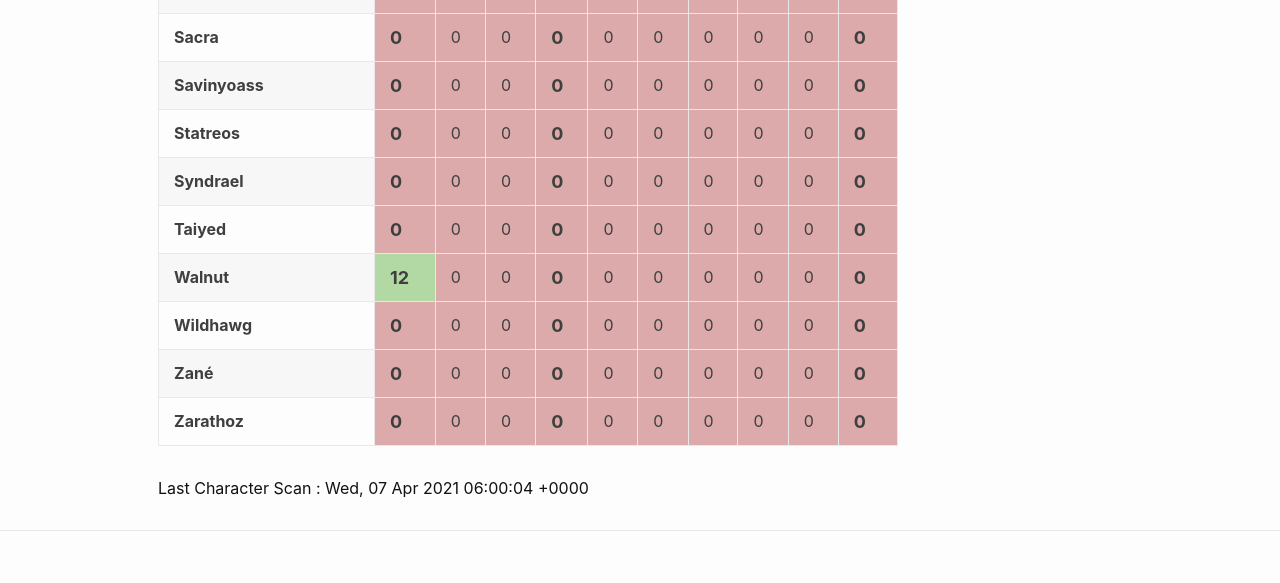
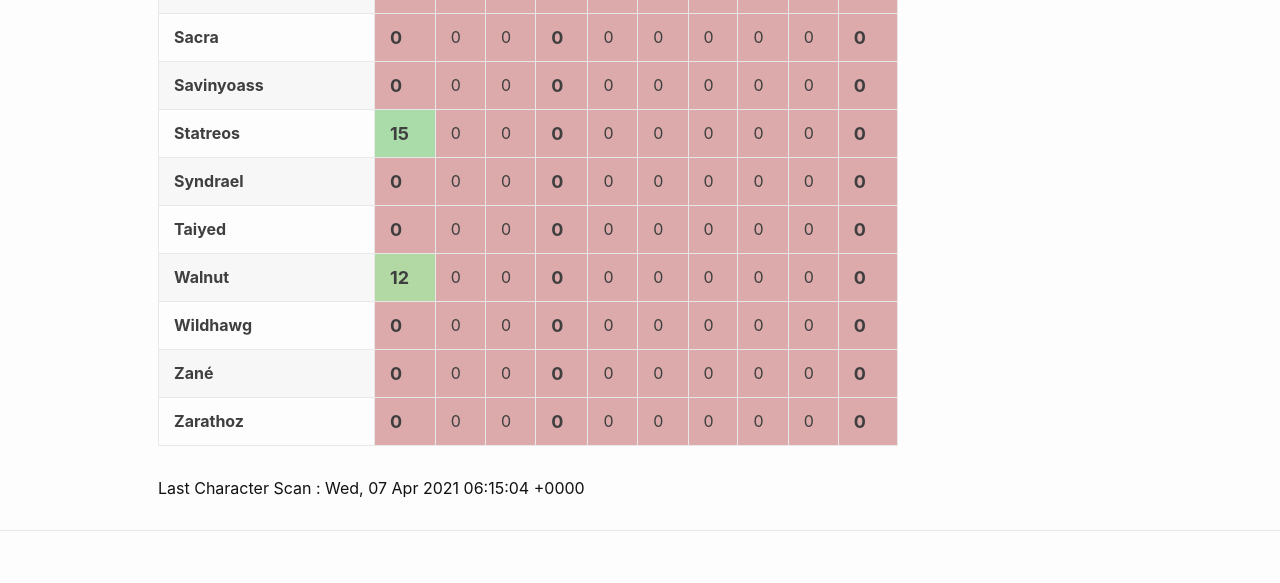
Before and after one commit to eldertribunal/keystonetracker, a Jekyll site: the page built from weekly.md, in a window 1280 px wide. Shown: the part 1669-2252 px from the top of the page. Built offline with Jekyll 4.4.1, drawn with Linux system fonts in a browser that asks for light colours.

Commit message:
auto scan Wed Apr  7 06:15:55 UTC 2021

```diff
--- a/_data/scanned.json
+++ b/_data/scanned.json
@@ -1,3 +1,3 @@
 {
-  "timestamp": 1617775204
+  "timestamp": 1617776104
 }
--- a/_data/weekly.json
+++ b/_data/weekly.json
@@ -527,7 +527,7 @@
   {
     "name": "Statreos",
     "dungeons": [
-      0,
+      15,
       0,
       0,
       0,
```
